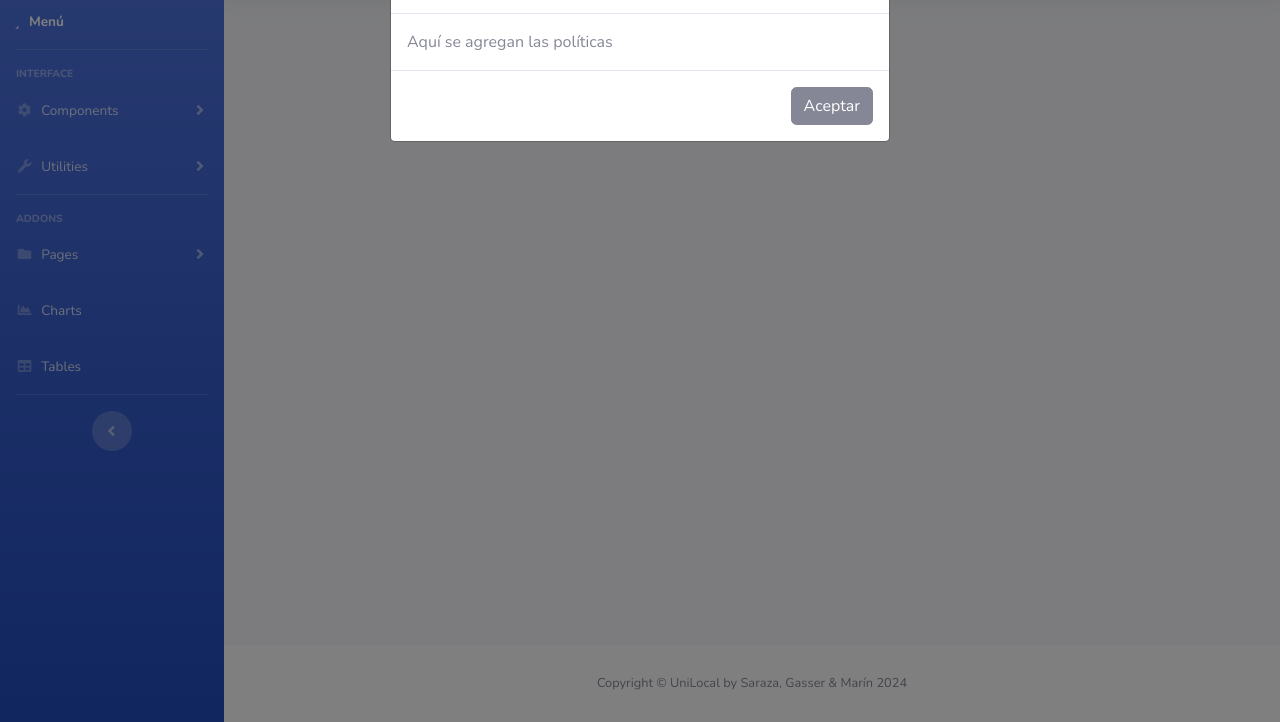
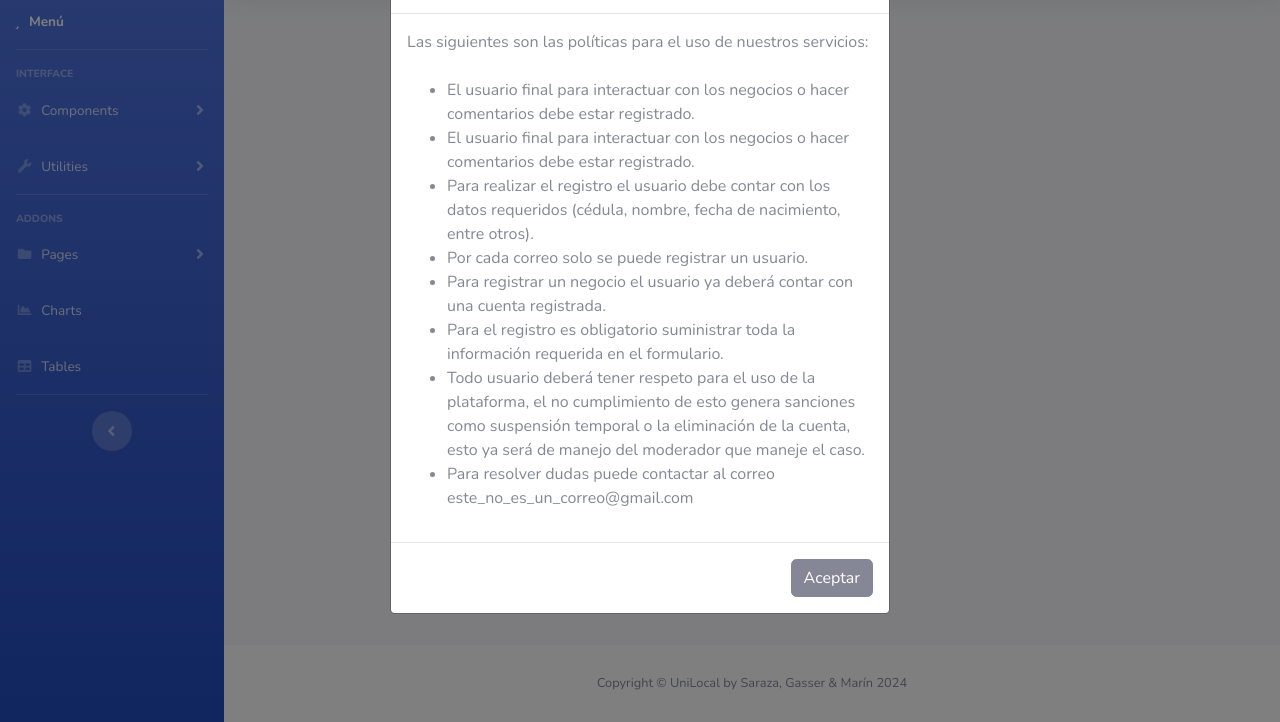
Before and after one commit to Jd602/unilocal-deploy, a website with bundled scripts: page index.html in a window 1280 px wide. Both pictures are taken after a click on the link "Políticas". Shown: the part 78-800 px from the top of the page. Built offline with nearby package versions, Linux system fonts and the light colour scheme.

Commit message:
Se agregan las políticas

```diff
--- a/index.html
+++ b/index.html
@@ -390,7 +390,20 @@
                         <span aria-hidden="true">×</span>
                     </button>
                 </div>
-                <div class="modal-body">Aquí se agregan las políticas</div>
+                <div class="modal-body">Las siguientes son las políticas para el uso de nuestros servicios:<br><br>
+                    <ul>
+                        <li>El usuario final para interactuar con los negocios o hacer comentarios debe estar registrado.</li>
+                        <li>El usuario final para interactuar con los negocios o hacer comentarios debe estar registrado.</li>
+                        <li>Para realizar el registro el usuario debe contar con los datos requeridos (cédula, nombre, fecha de nacimiento, entre otros).</li>
+                        <li>Por cada correo solo se puede registrar un usuario.</li>
+                        <li>Para registrar un negocio el usuario ya deberá contar con una cuenta registrada.</li>
+                        <li>Para el registro es obligatorio suministrar toda la información requerida en el formulario.</li>
+                        <li>Todo usuario deberá tener respeto para el uso de la plataforma, el no cumplimiento de esto genera
+                            sanciones como suspensión temporal o la eliminación de la cuenta, esto ya será de manejo del moderador
+                            que maneje el caso.</li>
+                        <li>Para resolver dudas puede contactar al correo este_no_es_un_correo@gmail.com</li>
+                    </ul>
+            </div>
                 <div class="modal-footer">
                     <button class="btn btn-secondary" type="button" data-dismiss="modal">Aceptar</button>
                     <!-- <a class="btn btn-primary" href="login.html">Salir</a> -->
```
